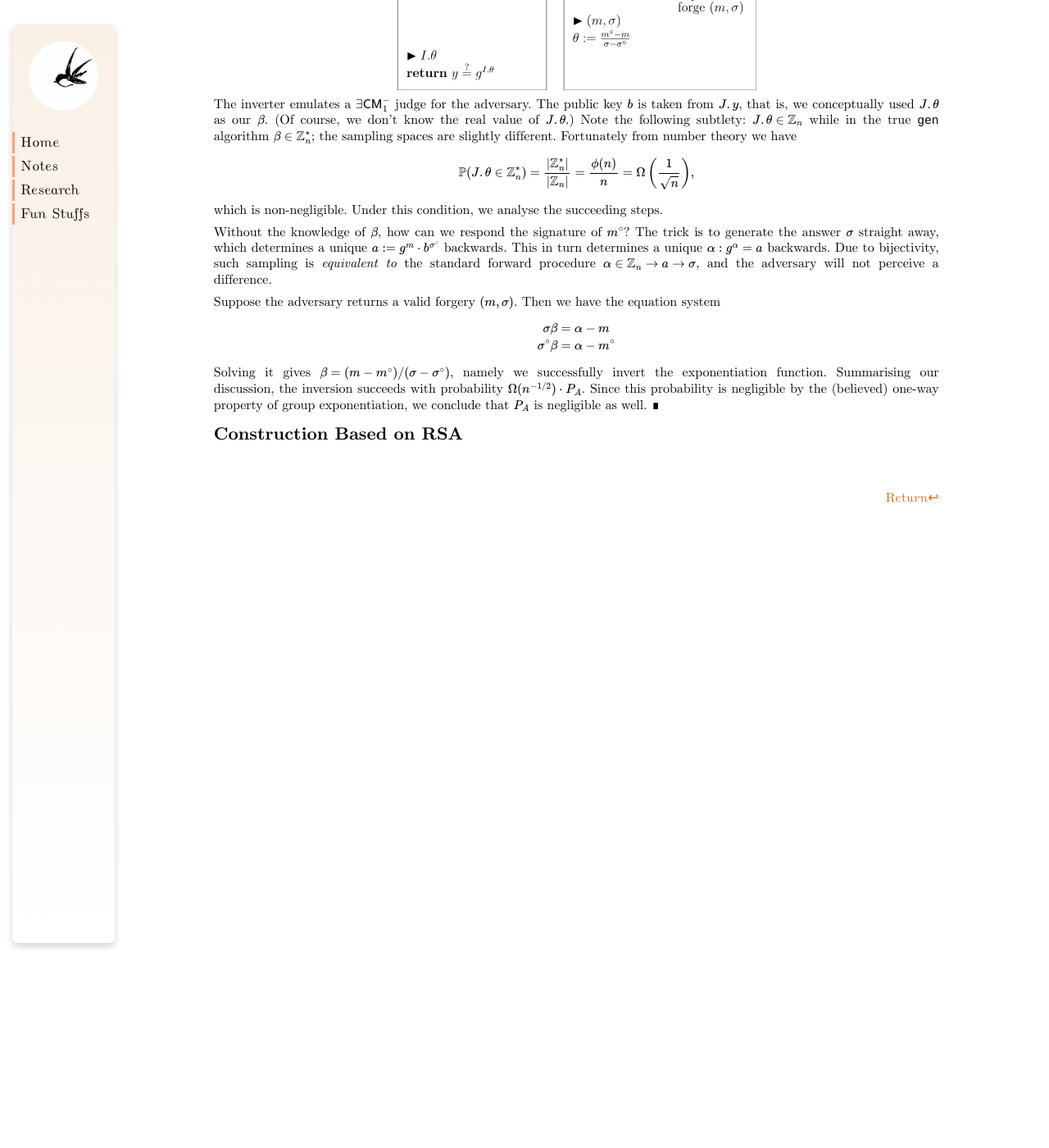
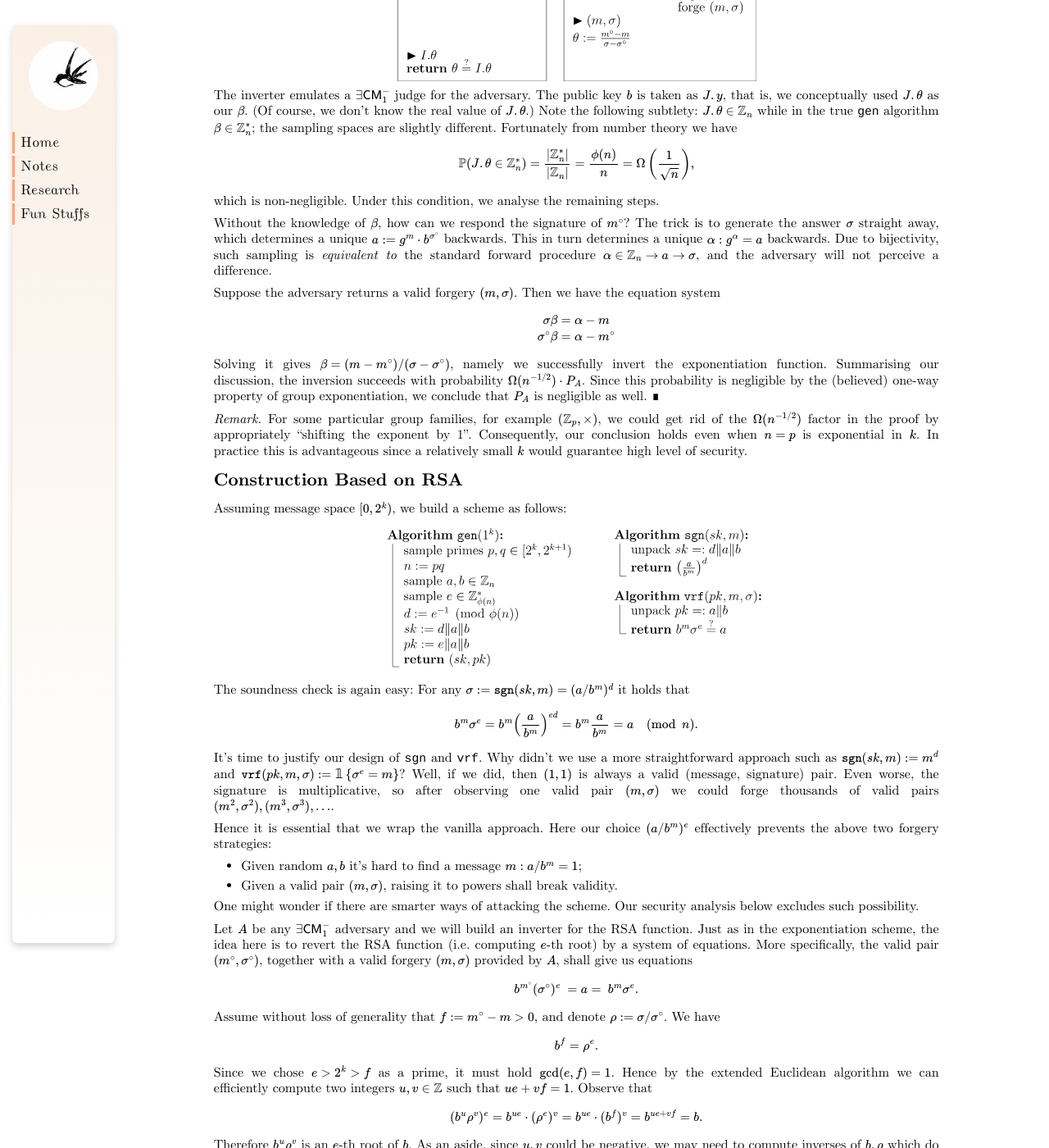
Before and after one commit to YanhengWang/yanhengwang.github.io, a Jekyll site: the page built from notes/signature/4.md, in a window 1280 px wide and 1400 px high, scrolled down 2576 px. Shown: the whole window at 82% size. Built offline with Jekyll 4.4.1, drawn with Linux system fonts in a browser that asks for light colours; some of the changed text lies outside the part shown.

Commit message:
finish signature-4

```diff
--- a/notes/signature/4.md
+++ b/notes/signature/4.md
@@ -49,12 +49,12 @@ $$ s_j = r_j^{c_j} \quad \text{and} \quad f(r_j^{c_j}) = f(r_j^{1-b_j}) = J.y, $
 
 meaning that the inversion succeeds. Therefore, $$\Pr(J \text{ returns true}) \geq P_A / k$$. But the LHS is negligible by definition of one-way function, so we conclude that $$P_A$$ is negligible. ∎
 
-Although being very generic, the scheme uses very long keys which are expensive to generate and transport. So in the following we study two concrete and pratical constructions whose keys are significantly shorter.
+Although being generic, the scheme uses very long keys which are expensive to generate and transport. So in the following we study two concrete and pratical constructions whose keys are significantly shorter.
 
 
 # Construction Based on Exponentiation
 
-Assume a "good" group family $$(G_k,\times)$$ with generator $$g_k$$ and order $$n_k$$ such that discrete logarithm is hard. Throughout we shall omit the subscript $$k$$ for brevity. We design the following scheme with message space $$\Int_n$$.
+Assume a "good" group family $$(G_k,\times)$$ with generator $$g_k$$ and order $$n_k = \mathrm{poly}(k)$$ for which discrete logarithm is hard. Throughout we shall omit the subscript $$k$$ for brevity. We design the following scheme with message space $$\Int_n$$.
 
 ![](./4-dlog-scheme.svg){:.centering}
 
@@ -68,11 +68,11 @@ After understanding the rationale, we start proving security. Let $$A$$ be any $
 
 ![](./4-dlog-proof.svg){:.centering}
 
-The inverter emulates a $$\ECM_1^-$$ judge for the adversary. The public key $$b$$ is taken from $$J.y$$, that is, we conceptually used $$J.\theta$$ as our $$\beta$$. (Of course, we don't know the real value of $$J.\theta$$.) Note the following subtlety: $$J.\theta \in \Int_n$$ while in the true `gen` algorithm $$\beta \in \Int_n^*$$; the sampling spaces are slightly different. Fortunately from number theory we have
+The inverter emulates a $$\ECM_1^-$$ judge for the adversary. The public key $$b$$ is taken as $$J.y$$, that is, we conceptually used $$J.\theta$$ as our $$\beta$$. (Of course, we don't know the real value of $$J.\theta$$.) Note the following subtlety: $$J.\theta \in \Int_n$$ while in the true `gen` algorithm $$\beta \in \Int_n^*$$; the sampling spaces are slightly different. Fortunately from number theory we have
 
 $$ \Pr(J.\theta \in \Int_n^*) = \frac{\lvert \Int_n^* \rvert}{\lvert \Int_n \rvert} = \frac{\phi(n)}{n} = \Omega\left(\frac{1}{\sqrt{n}}\right), $$
 
-which is non-negligible. Under this condition, we analyse the succeeding steps.
+which is non-negligible. Under this condition, we analyse the remaining steps.
 
 Without the knowledge of $$\beta$$, how can we respond the signature of $$m^\circ$$? The trick is to generate the answer $$\sigma$$ straight away, which determines a unique $$a := g^m \cdot b^{\sigma^{\circ}}$$ backwards. This in turn determines a unique $$\alpha: g^\alpha = a$$ backwards. Due to bijectivity, such sampling is *equivalent to* the standard forward procedure $$\alpha \in \Int_n \to a \to \sigma$$, and the adversary will not perceive a difference.
 
@@ -85,6 +85,44 @@ $$\begin{align*}
 
 Solving it gives $$\beta = (m-m^\circ)/(\sigma-\sigma^\circ)$$, namely we successfully invert the exponentiation function. Summarising our discussion, the inversion succeeds with probability $$\Omega(n^{-1/2}) \cdot P_A$$. Since this probability is negligible by the (believed) one-way property of group exponentiation, we conclude that $$P_A$$ is negligible as well. ∎
 
+*Remark.*
+For some particular group families, for example $$(\Int_p, \times)$$, we could get rid of the $$\Omega(n^{-1/2})$$ factor in the proof by appropriately "shifting the exponent by 1". Consequently, our conclusion holds even when $$n = p$$ is exponential in $$k$$. In practice this is advantageous since a relatively small $$k$$ would guarantee high level of security.
+
 # Construction Based on RSA
 
+Assuming message space $$[0,2^k)$$, we build a scheme as follows:
+
 ![](./4-RSA-scheme.svg){:.centering}
+
+The soundness check is again easy: For any $$\sigma := \sgn(sk,m) = (a/b^m)^d$$ it holds that
+
+$$ b^m \sigma^e = b^m \left( \frac{a}{b^m} \right)^{ed} = b^m \frac{a}{b^m} = a \pmod{n}. $$
+
+It's time to justify our design of `sgn` and `vrf`. Why didn't we use a more straightforward approach such as $$\sgn(sk,m) := m^d$$ and $$\vrf(pk,m,\sigma) := \mathbb{1}\set{\sigma^e = m}$$? Well, if we did, then $$(1,1)$$ is always a valid (message, signature) pair. Even worse, the signature is multiplicative, so after observing one valid pair $$(m,\sigma)$$ we could forge thousands of valid pairs $$(m^2,\sigma^2), (m^3,\sigma^3), \dots$$.
+
+Hence it is essential that we wrap the vanilla approach. Here our choice $$(a/b^m)^e$$ effectively prevents the above two forgery strategies:
+
+- Given random $$a,b$$ it's hard to find a message $$m: a/b^m=1$$;
+- Given a valid pair $$(m,\sigma)$$, raising it to powers shall break validity.
+
+One might wonder if there are smarter ways of attacking the scheme. Our security analysis below excludes such possibility.
+
+Let $$A$$ be any $$\ECM_1^-$$ adversary and we will build an inverter for the RSA function. Just as in the exponentiation scheme, the idea here is to revert the RSA function (i.e. computing $$e$$-th root) by a system of equations. More specifically, the valid pair $$(m^\circ,\sigma^\circ)$$, together with a valid forgery $$(m,\sigma)$$ provided by $$A$$, shall give us equations
+
+$$ b^{m^\circ} (\sigma^\circ)^e ~= a =~ b^m \sigma^e.$$
+
+Assume without loss of generality that $$f := m^\circ - m > 0$$, and denote $$\rho := \sigma/\sigma^\circ$$. We have
+
+$$ b^f = \rho^e. $$
+
+Since we chose $$e > 2^k > f$$ as a prime, it must hold $$\operatorname{gcd}(e,f) = 1$$. Hence by the extended Euclidean algorithm we can efficiently compute two integers $$u,v \in \Int$$ such that $$ue + vf = 1$$. Observe that
+
+$$ (b^u \rho^v)^e = b^{ue} \cdot (\rho^e)^v = b^{ue} \cdot (b^f)^v = b^{ue+vf} = b. $$
+
+Therefore $$b^u \rho^v$$ is an $$e$$-th root of $$b$$. As an aside, since $$u,v$$ could be negative, we may need to compute inverses of $$b,\rho$$ which do not necessarily exist. But in our application, the inverses do exist with overwhelming probability.
+
+Given this method, we build the invertor as follows.
+
+![](./4-RSA-proof.svg){:.centering}
+
+The reader can find smell many familiar ingredients. Since the inverter does not really know $$d$$, he cannot sign the message via normal procedure. Instead, he just samples a random signature and uses it to determine $$a = b^{m^\circ} (\sigma^\circ)^e$$ backwards. Note that $$(\sigma^\circ)^e$$ is uniformly distributed due to bijectivity. Plus, both $$b$$ and $$\sigma$$ are in the multiplicative group $$\Int_n^*$$ with high probability and, under such condition, the $$a$$ is uniformly distributed. In other words, this backward simulation is equivalent to the normal procedure with high probability. The remaining argument is routine, which is left as an exercise. ∎
```
Also changed, not shown: index.md (+2 -2 lines), notes/signature/2.md (+1 -3 lines), notes/signature/3.md (+10 -9 lines), notes/signature/5.md (added, +25 -0 lines), notes/signature/3-RSA.svg, notes/signature/3-dlog.svg, notes/signature/4-RSA-proof.svg (added), notes/signature/4-RSA-scheme.svg (added), notes/signature/4-dlog-proof.svg, 6 other files.
